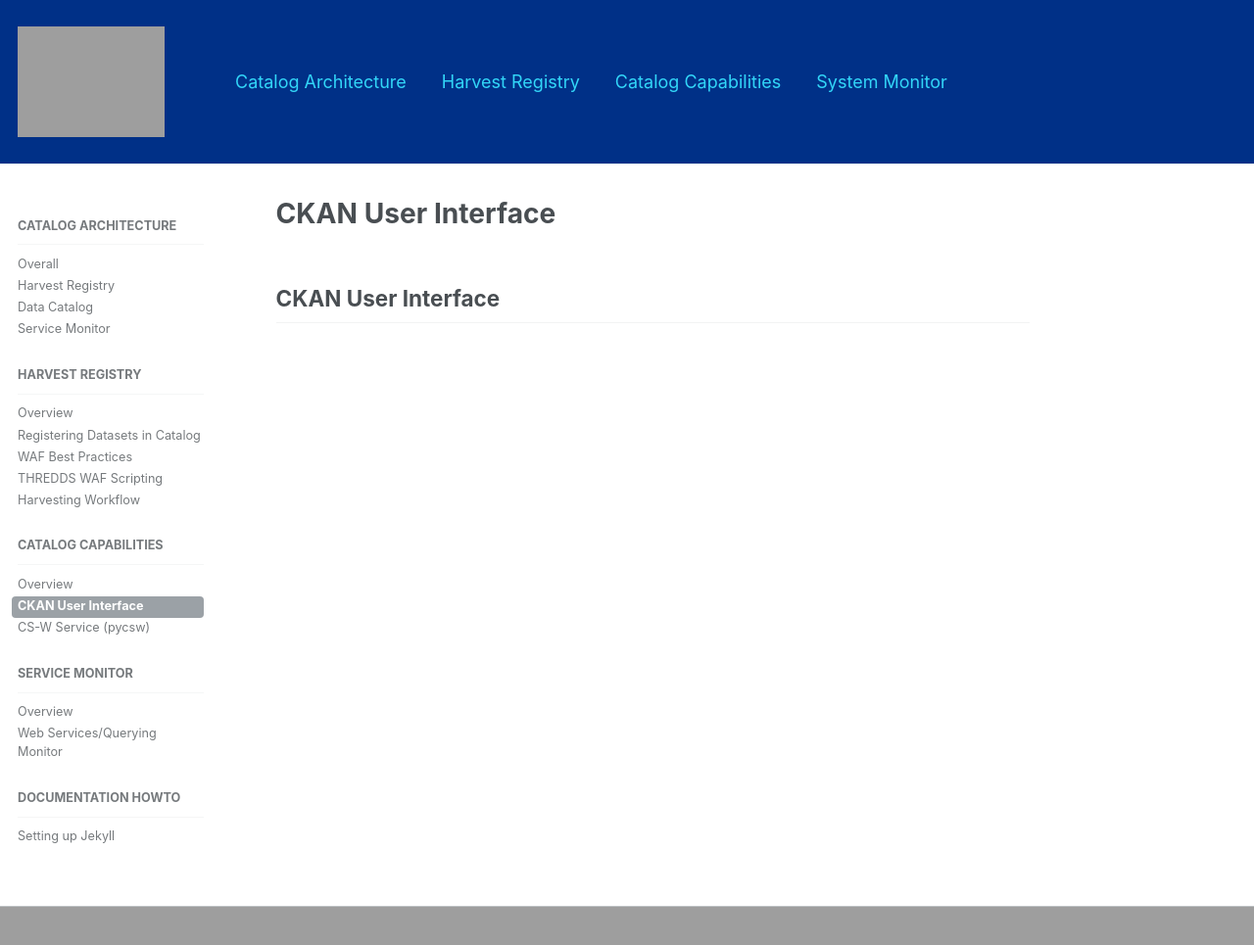
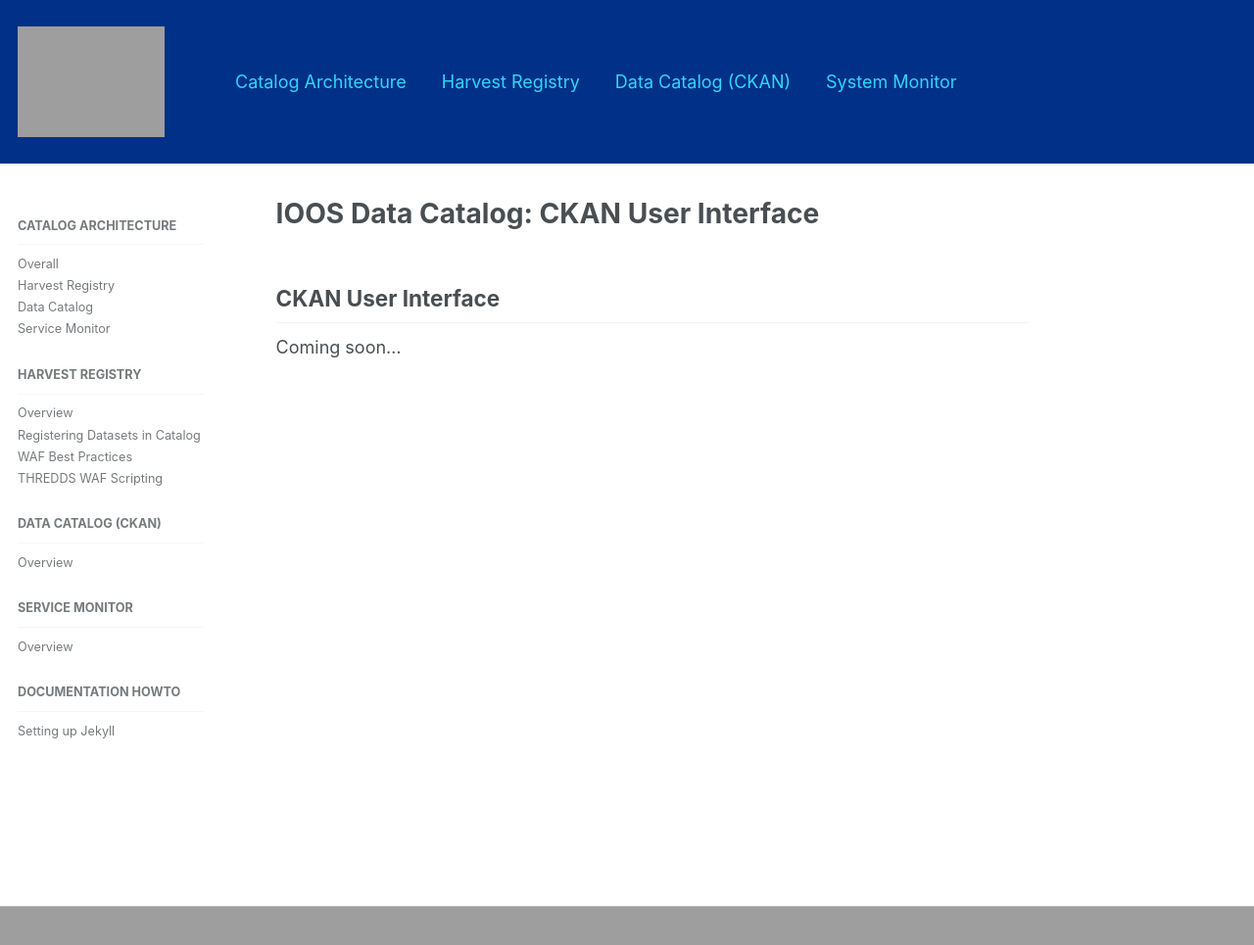
Before and after one commit to ioos/catalog, a Jekyll site: the page built from _pages/catalog/ckan-ui.md, in a window 1280 px wide and 1054 px high. Shown: the top 965 px of the window at 98% size. Built offline with Jekyll 4.4.1, drawn with Linux system fonts in a browser that asks for light colours.

Commit message:
Remove some pages without content for now...

```diff
--- a/_data/navigation.yml
+++ b/_data/navigation.yml
@@ -6,7 +6,7 @@
   - title: "Harvest Registry"
     url: /pages/registry/
 
-  - title: "Catalog Capabilities"
+  - title: "Data Catalog (CKAN)"
     url: /pages/catalog/
 
   - title: "System Monitor"
@@ -40,27 +40,27 @@
         url: /pages/registry/waf_creation/
       - title: "THREDDS WAF Scripting"
         url: /pages/registry/thredds_waf_scripting/
-      - title: "Harvesting Workflow"
-        url: /pages/registry/harvesting_workflow/
+#      - title: "Harvesting Workflow"
+#        url: /pages/registry/harvesting_workflow/
 #      - title: "ISO 19115 Validation"
 #        url: /pages/registry/iso_19115_validation/
 
 
-  - title: Catalog Capabilities
+  - title: Data Catalog (CKAN)
     children:
       - title: "Overview"
         url: /pages/catalog/
-      - title: "CKAN User Interface"
-        url: /pages/catalog/ckan-ui/
-      - title: "CS-W Service (pycsw)"
-        url: /pages/catalog/pycsw/
+#      - title: "CKAN User Interface"
+#        url: /pages/catalog/ckan-ui/
+#      - title: "CS-W Service (pycsw)"
+#        url: /pages/catalog/pycsw/
 
   - title: Service Monitor
     children:
       - title: "Overview"
         url: /pages/monitor/
-      - title: "Web Services/Querying Monitor"
-        url: /pages/monitor/services/
+#      - title: "Web Services/Querying Monitor"
+#        url: /pages/monitor/services/
 
   - title: Documentation HOWTO
     children:
--- a/_pages/catalog.md
+++ b/_pages/catalog.md
@@ -1,8 +1,9 @@
 ---
-title: "IOOS Catalog Overview"
+title: "IOOS Data Catalog Overview"
 layout: single
-excerpt: "IOOS Catalog Overview"
+excerpt: "IOOS Data Catalog Overview"
 sitemap: false
 permalink: /pages/catalog/
 ---
 ## IOOS Catalog Overview ##
+Coming soon...
--- a/_pages/catalog/ckan-ui.md
+++ b/_pages/catalog/ckan-ui.md
@@ -1,8 +1,9 @@
 ---
-title: "CKAN User Interface"
+title: "IOOS Data Catalog: CKAN User Interface"
 layout: single
-excerpt: "CKAN User Interfac"
+excerpt: "IOOS Data Catalog: CKAN User Interface"
 sitemap: false
 permalink: /pages/catalog/ckan-ui/
 ---
 ## CKAN User Interface ##
+Coming soon...
```
Also changed, not shown: _pages/catalog/pycsw.md (added, +9 -0 lines), _pages/monitor.md (+1 -0 lines).
